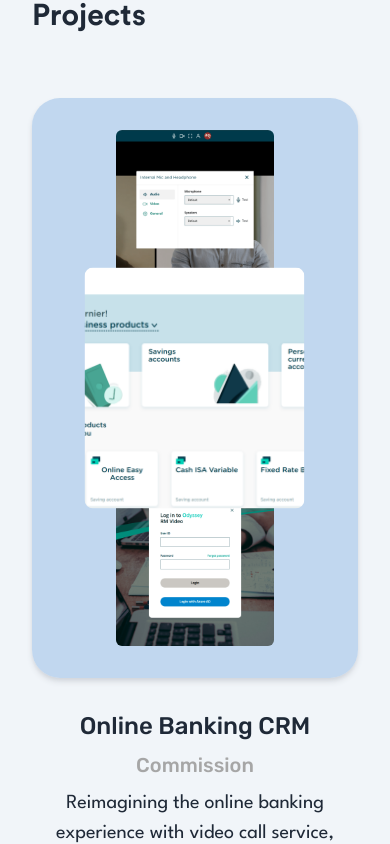
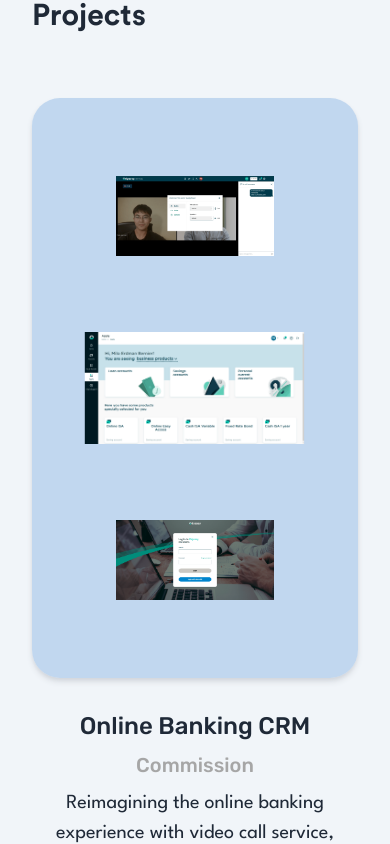
Before and after one commit to waynnbz/wz-profile, a Next.js app: page / in a window 390 px wide. Shown: the part 1720-2564 px from the top of the page. Built offline with nearby package versions, Linux system fonts and the light colour scheme.

Commit message:
mobile projects layout fix

```diff
--- a/components/Hero.tsx
+++ b/components/Hero.tsx
@@ -125,7 +125,7 @@ function Hero({ darker }: Props) {
         </Link>
       </div>
 
-      <div className="flex relative w-3/5 min-w-[238px] sm:w-2/5 h-3/5">
+      <div className="flex relative w-3/5 min-w-[238px] sm:w-2/5 h-3/5 overflow-visible">
         <Image
           src="/web3Coder.png"
           alt="web3 coder png"
--- a/components/Project.tsx
+++ b/components/Project.tsx
@@ -56,8 +56,8 @@ function Project({
             onMouseOver={event => event.currentTarget.play()}
             onMouseOut={event => event.currentTarget.pause()}
             className={`w-fit ${
-              vertical ? 'h-5/6' : 'h-4/6 md:h-5/6'
-            } hover:z-20
+              vertical ? 'h-5/6' : 'h-fit max-h-[420px]'
+            } z-20 opacity-0 md:opacity-100 hover:opacity-100
             hover:scale-110 hover:shadow-lg hover:shadow-slate-500 rounded-xl transition-transformation duration-500`}
           >
             <source src={imageLinks[0]} />
@@ -74,7 +74,7 @@ function Project({
                 src={image}
                 alt="image 1"
                 fill
-                className={`object-cover object-center hover:shadow-lg hover:shadow-slate-500 rounded-md hover:scale-[1.7] hover:z-40 transition duration-700
+                className={`object-contain md:object-cover object-center shadow-none md:hover:shadow-lg hover:shadow-slate-500 rounded-md hover:scale-[1.7] hover:z-40 transition duration-700
               ${
                 index === 0 &&
                 `${
```
